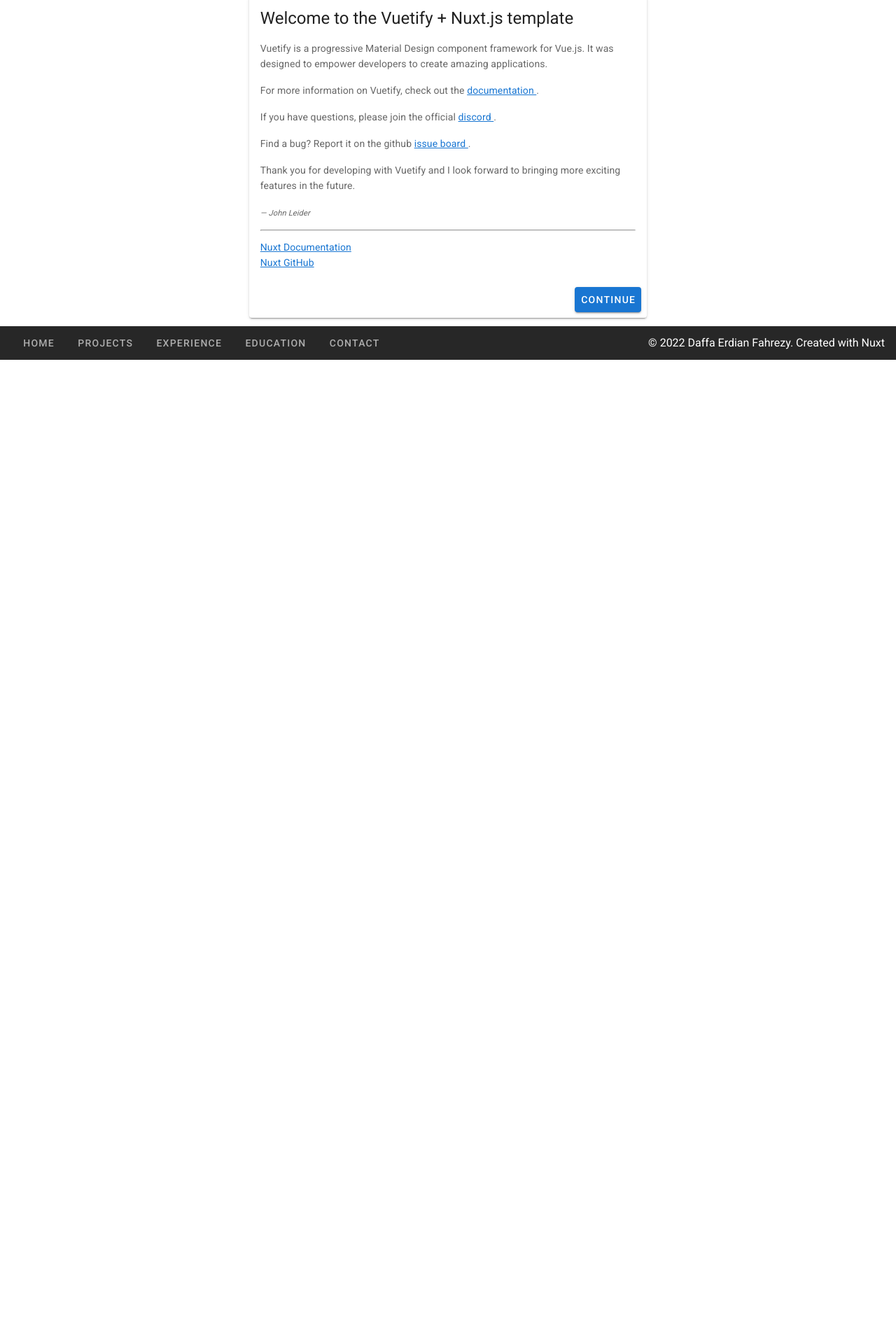
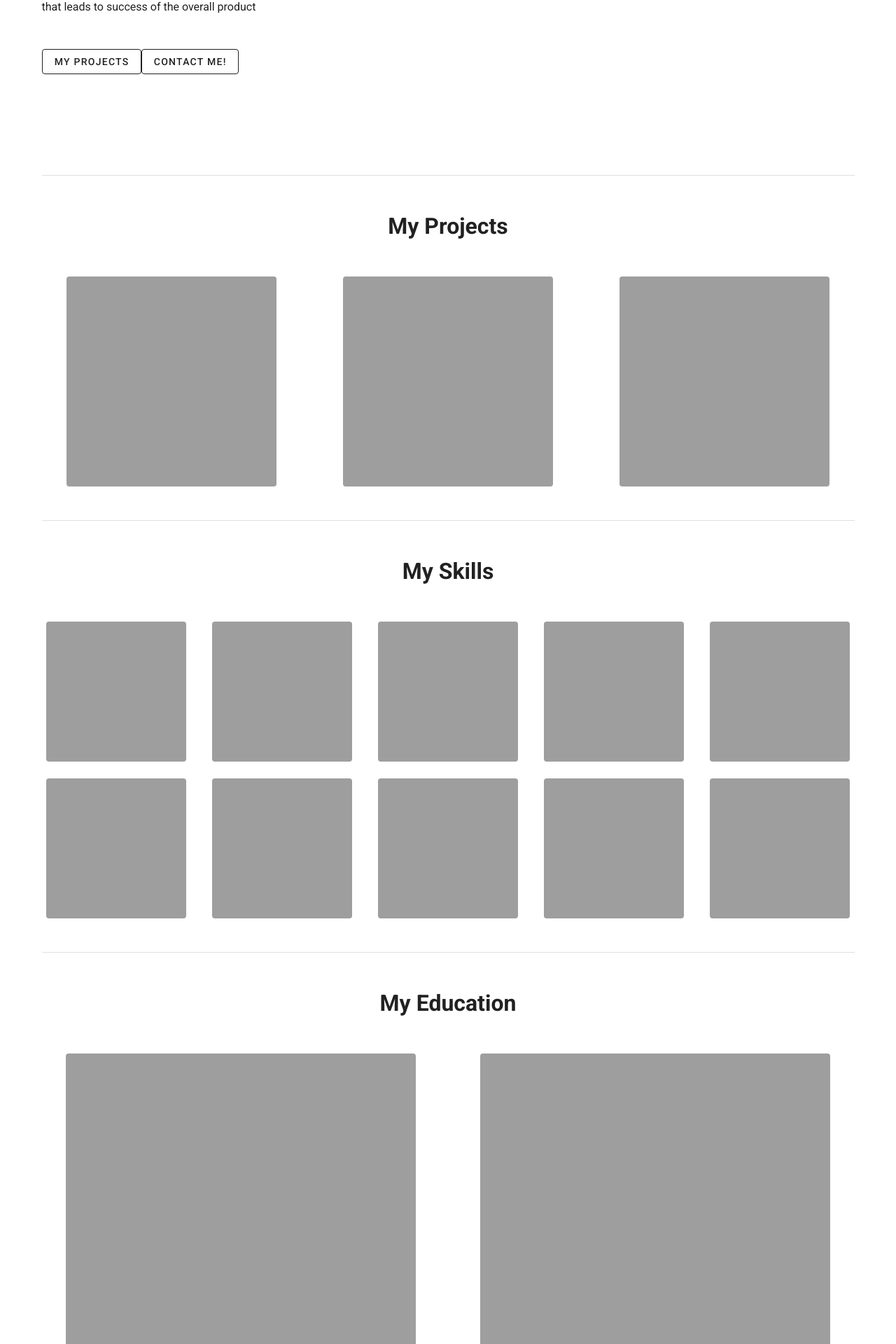
Before and after one commit to Daffrdn/portofolio, a Nuxt app: page / in a window 1280 px wide. Shown: the part 294-2214 px from the top of the page at 70% size. Before the commit the page ends 808 px from the top, so only its background shows below. Built offline with nearby package versions, Linux system fonts and the light colour scheme.

Commit message:
wireframe home

```diff
--- a/layouts/default.vue
+++ b/layouts/default.vue
@@ -1,7 +1,6 @@
 <template>
   <v-app ligth>
     <v-app-bar
-      :clipped-left="clipped"
       fixed
       app
       elevation="0"
--- a/pages/contact.vue
+++ b/pages/contact.vue
@@ -1,5 +1,5 @@
 <template>
-  <div>
+  <div><br><br>
     <h1>Contact</h1>
   </div>
 </template>
--- a/pages/education.vue
+++ b/pages/education.vue
@@ -1,5 +1,5 @@
 <template>
-  <div>
+  <div><br><br>
     <h1>Education</h1>
   </div>
 </template>
--- a/pages/experience.vue
+++ b/pages/experience.vue
@@ -1,5 +1,5 @@
 <template>
-  <div>
+  <div><br><br>
     <h1>Experience</h1>
   </div>
 </template>
--- a/pages/index.vue
+++ b/pages/index.vue
@@ -1,79 +1,257 @@
 <template>
-  <v-row justify="center" align="center">
-    <v-col cols="12" sm="8" md="6">
-      <v-card class="logo py-4 d-flex justify-center">
-        <NuxtLogo />
-        <VuetifyLogo />
+<div>
+  <div><br><br>
+    <h1>Hi, I'am Daffa</h1>
+    <h1>A Web Developer</h1><br>
+    <span>
+     A Frontend Engineer focused  Web Developer <br>
+     building the Frontend of Websites and Web Applications <br>
+     that leads to success of the overall product
+    </span>
+    <br><br><br>
+    <v-btn outlined> My Projects</v-btn>
+    <v-btn outlined> Contact Me!</v-btn>
+  </div>
+  <br><br><br><br><br><br>
+  <div>
+    <v-divider></v-divider>
+  </div>
+  <br><br>
+  <div>
+    <h1 class="text-center"> My Projects</h1>
+  </div>
+  <br><br>
+  <div>
+    <v-row>
+      <v-col>
+        <v-card
+          elevation="0"
+          width="300"
+          height="300"
+          color="grey"
+          class="mx-auto"
+        >
+
         </v-card>
-      <v-card>
-        <v-card-title class="headline">
-          Welcome to the Vuetify + Nuxt.js template
-        </v-card-title>
-        <v-card-text>
-          <p>Vuetify is a progressive Material Design component framework for Vue.js. It was designed to empower developers to create amazing applications.</p>
-          <p>
-            For more information on Vuetify, check out the <a
-              href="https://vuetifyjs.com"
-              target="_blank"
-              rel="noopener noreferrer"
+      </v-col>
+      <v-col>
+        <v-card
+          elevation="0"
+          width="300"
+          height="300"
+          color="grey"
+          class="mx-auto"
         >
-              documentation
-            </a>.
-          </p>
-          <p>
-            If you have questions, please join the official <a
-              href="https://chat.vuetifyjs.com/"
-              target="_blank"
-              rel="noopener noreferrer"
-              title="chat"
+
+        </v-card>
+      </v-col>
+      <v-col>
+        <v-card
+          elevation="0"
+          width="300"
+          height="300"
+          color="grey"
+          class="mx-auto"
         >
-              discord
-            </a>.
-          </p>
-          <p>
-            Find a bug? Report it on the github <a
-              href="https://github.com/vuetifyjs/vuetify/issues"
-              target="_blank"
-              rel="noopener noreferrer"
-              title="contribute"
-            >
-              issue board
-            </a>.
-          </p>
-          <p>Thank you for developing with Vuetify and I look forward to bringing more exciting features in the future.</p>
-          <div class="text-xs-right">
-            <em><small>&mdash; John Leider</small></em>
-          </div>
-          <hr class="my-3">
-          <a
-            href="https://nuxtjs.org/"
-            target="_blank"
-            rel="noopener noreferrer"
-          >
-            Nuxt Documentation
-          </a>
-          <br>
-          <a
-            href="https://github.com/nuxt/nuxt.js"
-            target="_blank"
-            rel="noopener noreferrer"
-          >
-            Nuxt GitHub
-          </a>
-        </v-card-text>
-        <v-card-actions>
-          <v-spacer />
-          <v-btn
-            color="primary"
-            nuxt
-            to="/inspire"
-          >
-            Continue
-          </v-btn>
-        </v-card-actions>
+
         </v-card>
       </v-col>
     </v-row>
+  </div>
+  <br><br>
+  <div>
+    <v-divider></v-divider>
+  </div>
+  <br><br>
+  <div>
+    <h1 class="text-center"> My Skills</h1>
+  </div>
+  <br><br>
+  <div>
+    <v-row>
+      <v-col>
+        <v-card
+          elevation="0"
+          width="200"
+          height="200"
+          color="grey"
+          class="mx-auto"
+        >
+
+        </v-card>
+      </v-col>
+      <v-col>
+        <v-card
+          elevation="0"
+          width="200"
+          height="200"
+          color="grey"
+          class="mx-auto"
+        >
+
+        </v-card>
+      </v-col>
+      <v-col>
+        <v-card
+          elevation="0"
+          width="200"
+          height="200"
+          color="grey"
+          class="mx-auto"
+        >
+
+        </v-card>
+      </v-col>
+      <v-col>
+        <v-card
+          elevation="0"
+          width="200"
+          height="200"
+          color="grey"
+          class="mx-auto"
+        >
+
+        </v-card>
+      </v-col>
+      <v-col>
+        <v-card
+          elevation="0"
+          width="200"
+          height="200"
+          color="grey"
+          class="mx-auto"
+        >
+
+        </v-card>
+      </v-col>
+      <v-col>
+        <v-card
+          elevation="0"
+          width="200"
+          height="200"
+          color="grey"
+          class="mx-auto"
+        >
+
+        </v-card>
+      </v-col>
+      <v-col>
+        <v-card
+          elevation="0"
+          width="200"
+          height="200"
+          color="grey"
+          class="mx-auto"
+        >
+
+        </v-card>
+      </v-col>
+      <v-col>
+        <v-card
+          elevation="0"
+          width="200"
+          height="200"
+          color="grey"
+          class="mx-auto"
+        >
+
+        </v-card>
+      </v-col>
+      <v-col>
+        <v-card
+          elevation="0"
+          width="200"
+          height="200"
+          color="grey"
+          class="mx-auto"
+        >
+
+        </v-card>
+      </v-col>
+      <v-col>
+        <v-card
+          elevation="0"
+          width="200"
+          height="200"
+          color="grey"
+          class="mx-auto"
+        >
+
+        </v-card>
+      </v-col>
+    </v-row>
+  </div>
+  <br><br>
+  <div>
+    <v-divider></v-divider>
+  </div>
+  <br><br>
+  <div>
+    <h1 class="text-center"> My Education</h1>
+  </div>
+  <br><br>
+  <div>
+    <v-row>
+      <v-col>
+        <v-card
+          elevation="0"
+          width="500"
+          height="500"
+          color="grey"
+          class="mx-auto"
+        >
+
+        </v-card>
+      </v-col>
+      <v-col>
+        <v-card
+          elevation="0"
+          width="500"
+          height="500"
+          color="grey"
+          class="mx-auto"
+        >
+
+        </v-card>
+      </v-col>
+    </v-row>
+  </div>
+  <br><br>
+  <div>
+    <v-divider></v-divider>
+  </div>
+  <br><br>
+  <div>
+    <h1 class="text-center"> My Contact</h1>
+  </div>
+  <br><br>
+  <div>
+    <v-row>
+      <v-col md="3">
+        <v-card
+          elevation="0"
+          width="250"
+          height="200"
+          color="grey"
+        >
+        </v-card>
+      </v-col>
+      <v-col>
+        <br>
+        <h3>Daffa Erdian Fahrezy</h3>
+        <br>
+        <span>A Frontend Engineer focused  Web Developer building <br>
+        the Frontend of Websites and Web Applications that <br>
+        leads to success of the overall product </span>
+        <br><br>
+        <a>Read More</a>
+      </v-col>
+      <v-col>
+      </v-col>
+    </v-row>
+  </div>
+  <br><br>
+</div>
 </template>
 
 <script>
--- a/pages/projects.vue
+++ b/pages/projects.vue
@@ -1,5 +1,5 @@
 <template>
-  <div>
+  <div><br><br>
     <h1>Projects</h1>
   </div>
 </template>
```
Lines whose indentation alone changed are shown as unchanged.
